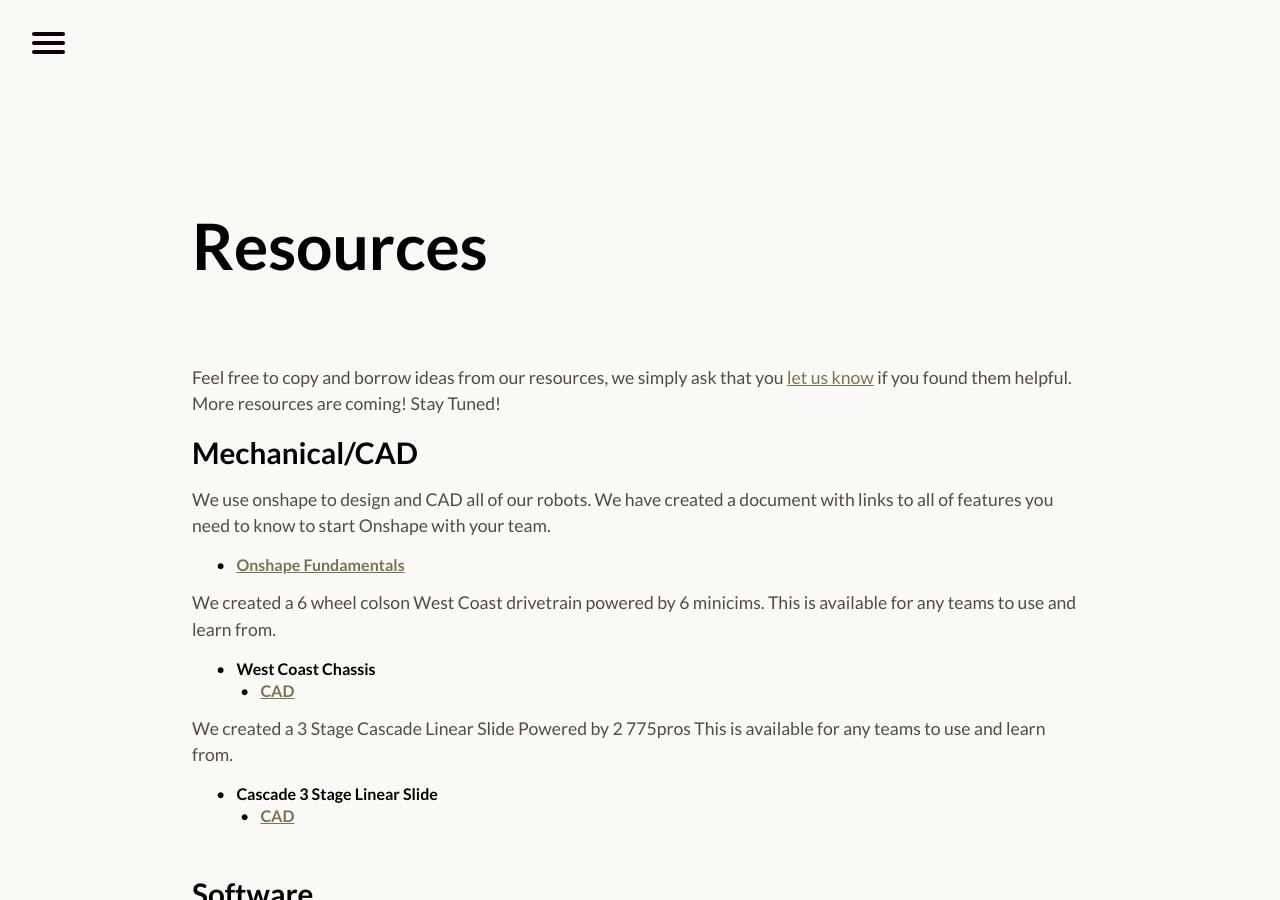
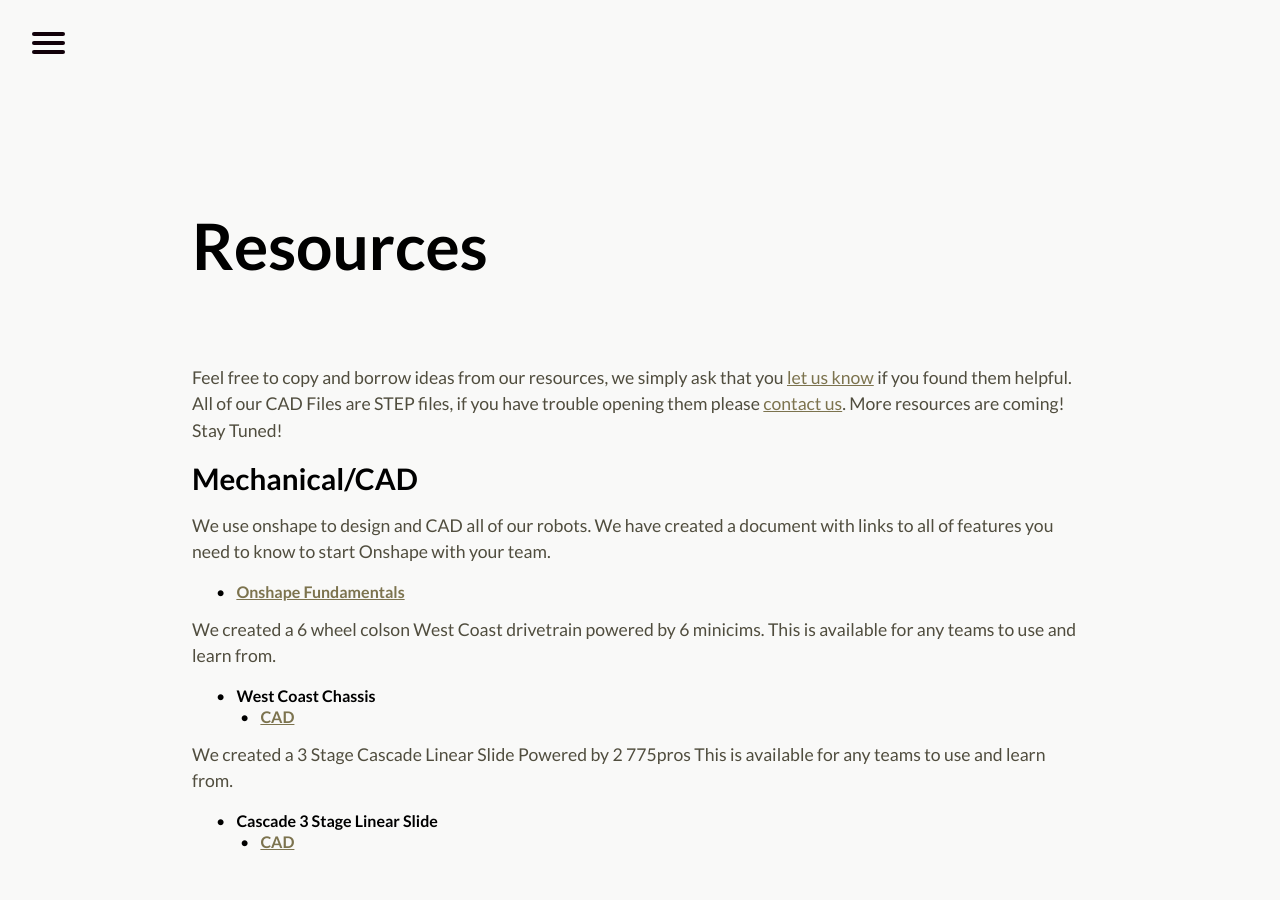
Before and after one commit to perSEVERE-5962/frc5962, a Jekyll site: the page built from resources.markdown, in a window 1280 px wide and 900 px high. Built offline with Jekyll 4.4.1, drawn with Linux system fonts in a browser that asks for light colours.

Commit message:
Updated Resources

```diff
--- a/resources.markdown
+++ b/resources.markdown
@@ -3,7 +3,7 @@ title: Resources
 date: 2019-05-01 15:52:00 Z
 ---
 
-Feel free to copy and borrow ideas from our resources, we simply ask that you [let us know](https://frcpersevere.com/contact) if you found them helpful. More resources are coming! Stay Tuned!
+Feel free to copy and borrow ideas from our resources, we simply ask that you [let us know](https://frcpersevere.com/contact) if you found them helpful. All of our CAD Files are STEP files, if you have trouble opening them please [contact us](https://frcpersevere.com/contact). More resources are coming! Stay Tuned!
 
 ## Mechanical/CAD
 We use onshape to design and CAD all of our robots. We have created a document with links to all of features you need to know to start Onshape with your team.
```
